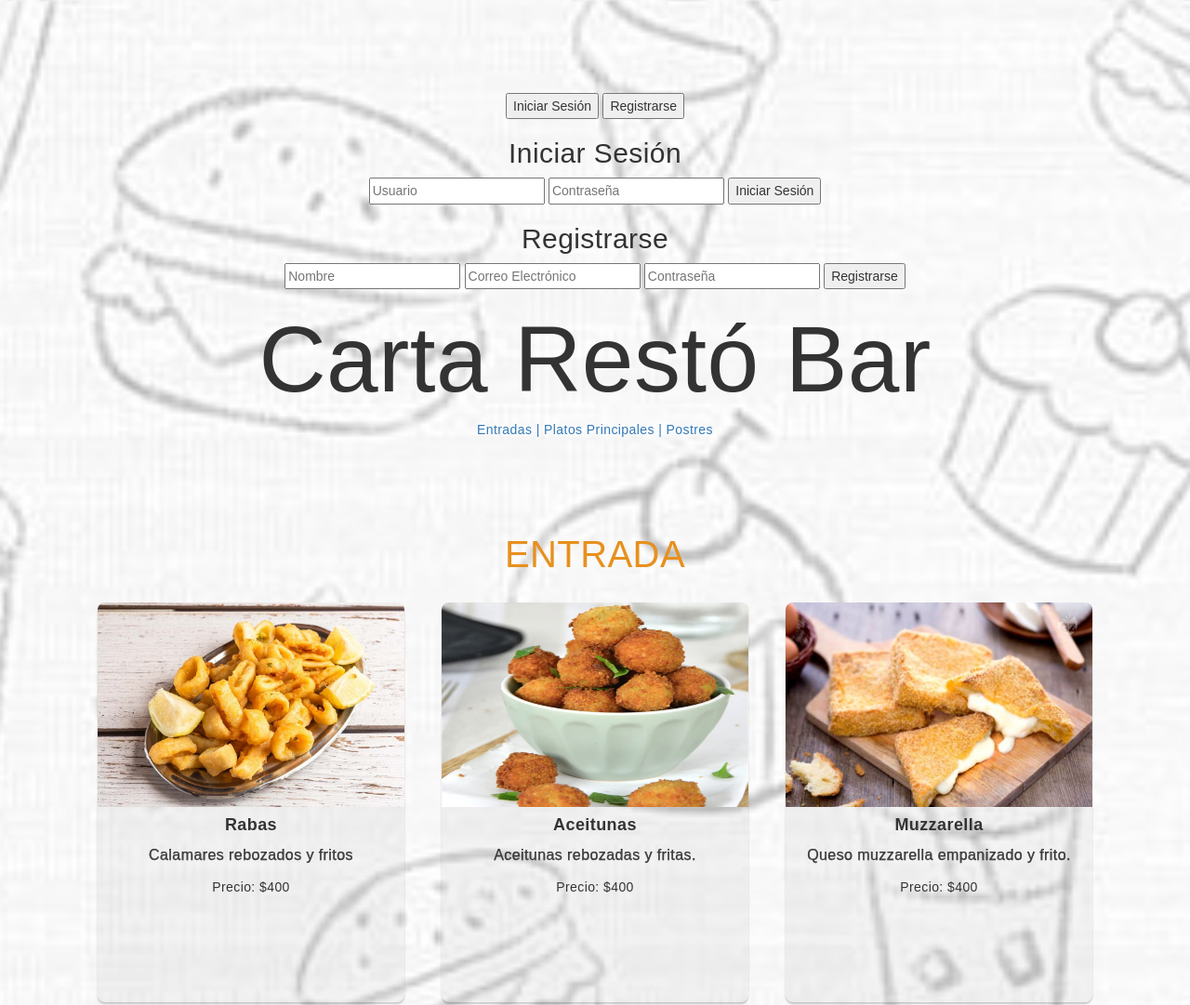
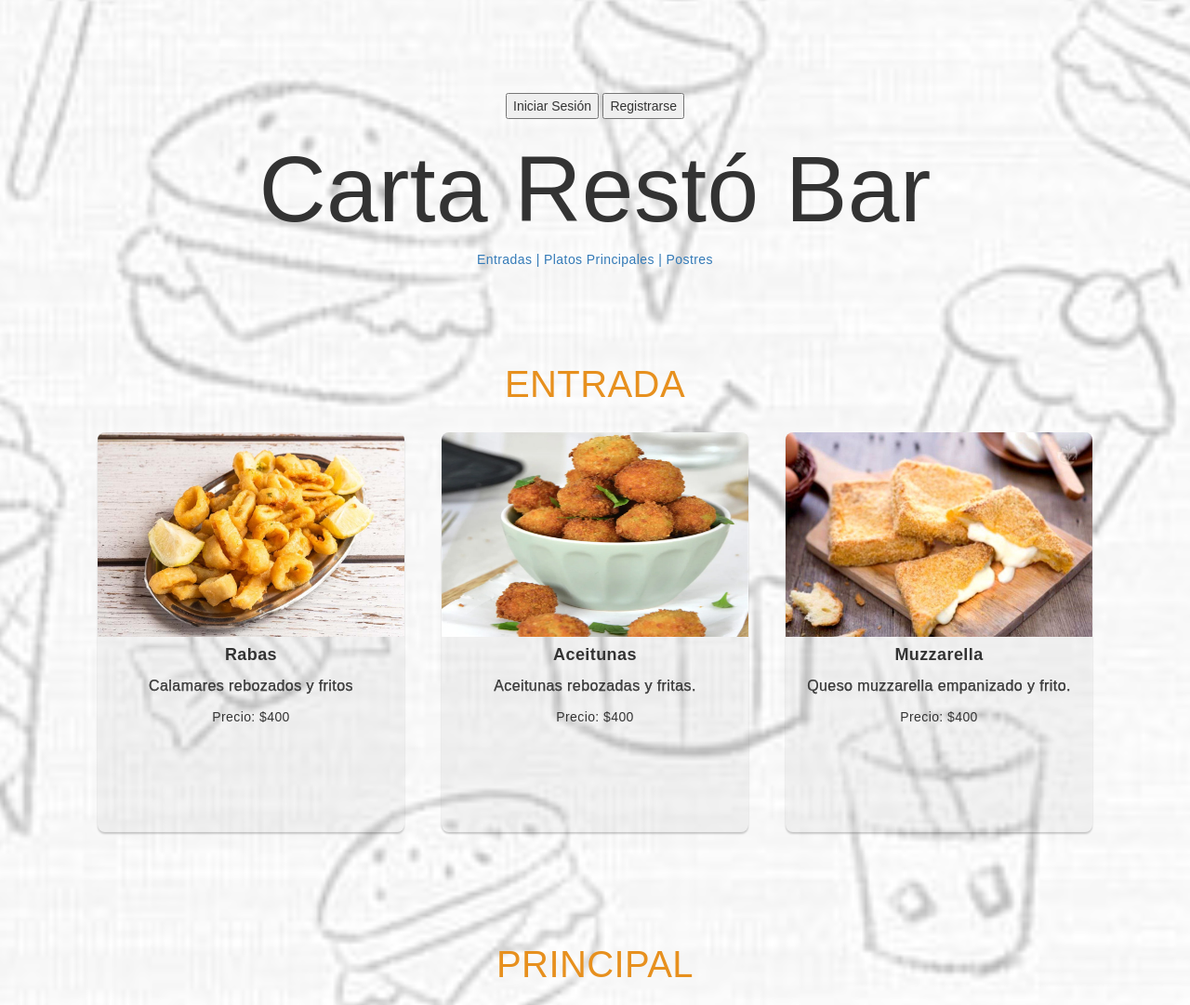
Before and after one commit to mrcsmchll/pnt1_carta_restobar, a plain HTML site: page index.html in a window 1280 px wide. Shown: the top 1081 px of the page at 93% size. Drawn offline with nearby package versions, Linux system fonts and the light colour scheme.

Commit message:
login update

```diff
--- a/index.html
+++ b/index.html
@@ -29,9 +29,14 @@
 
 <!-- oculto  -->
 
-<div>
+<div class="container-form">
+    <div id="cerrar"  style="display: none;">
+        <button  onclick="close()">x</button>
+    </div>
 
-    <div class="formulario" id="formulario-login">
+
+    <div class="formulario" id="formulario-login" style="display: none;">
+
         <h2>Iniciar Sesión</h2>
         <form>
           <!-- Campos de inicio de sesión -->
@@ -41,7 +46,7 @@
         </form>
       </div>
 
-      <div class="formulario" id="formulario-registro">
+      <div class="formulario" id="formulario-registro"  style="display: none;">
         <h2>Registrarse</h2>
         <form>
           <!-- Campos de registro -->
```
Also changed, not shown: imgs/recursos/marca-de-la-cruz.png (added), 2 other files.
